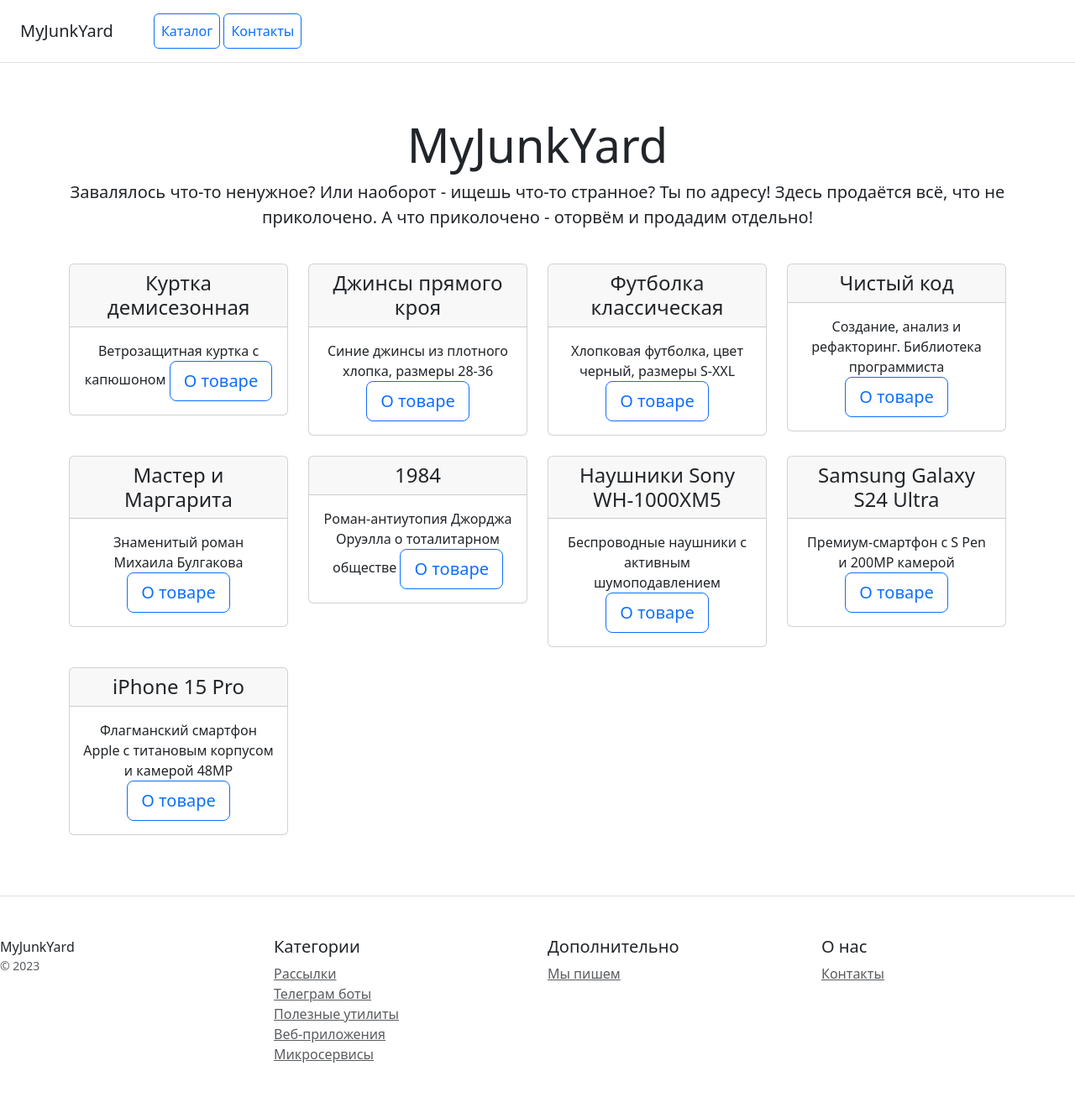
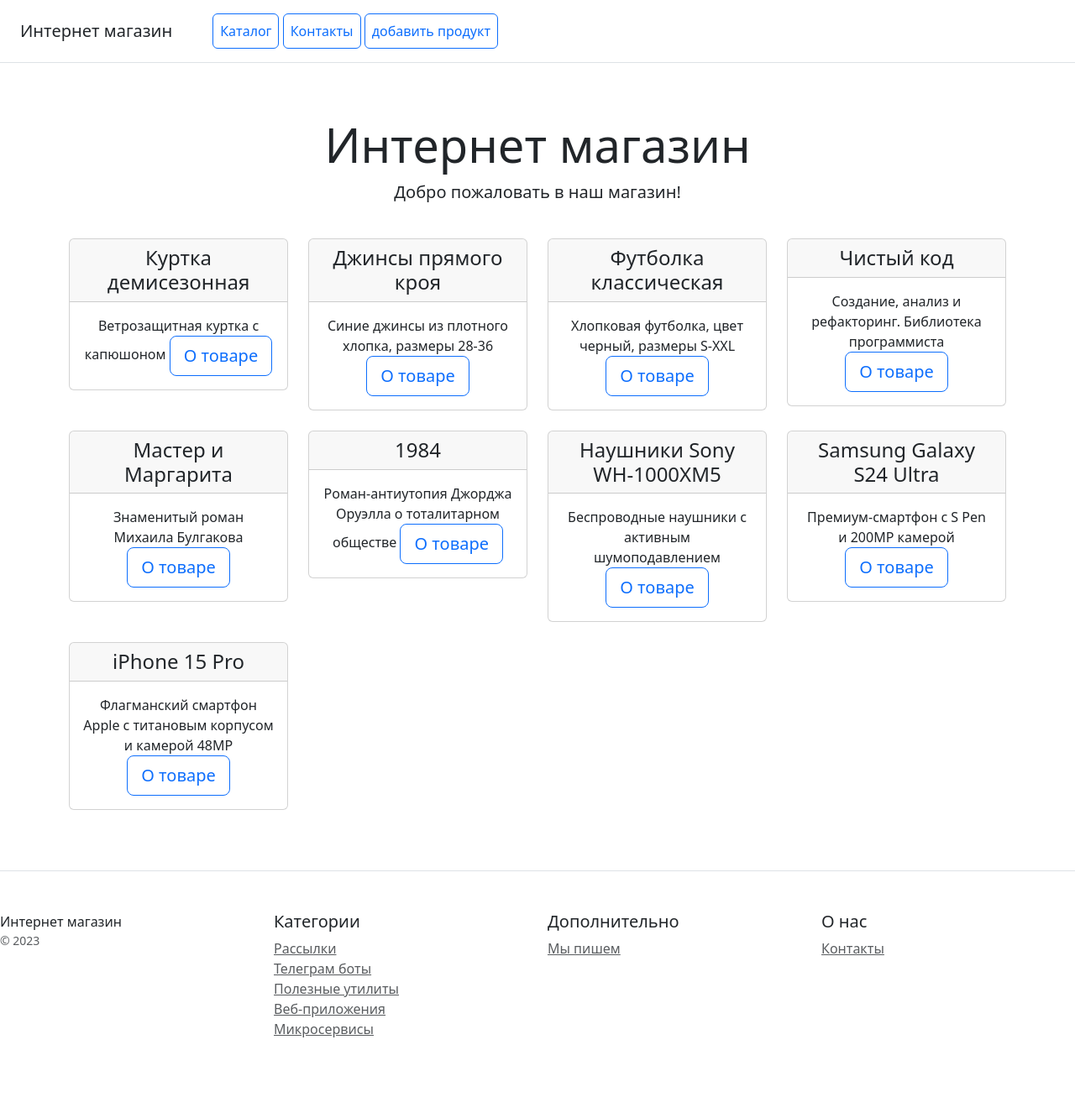
Before and after one commit to semyon-shtelman/djangoProject, a Django app: page / in a window 1280 px wide. Shown: the whole page at 84% size. After the commit the page ends 1236 px from the top, so only its background shows below. Run offline with Django 5.2, Linux system fonts and the light colour scheme; data comes from the database, SQL or seed files in the repository; some libraries are stand-ins or nearby versions.

Commit message:
Update catalog templates structure

```diff
--- a/catalog/templates/catalog/base.html
+++ b/catalog/templates/catalog/base.html
@@ -8,6 +8,7 @@
 
 </head>
 <body>
+{% include 'catalog/includes/header.html' %}
 {% block content %} {% endblock %}
 {% include 'catalog/includes/footer.html' %}
 <script type="text/javascript" src="/static/catalog/js/bootstrap.min.js"></script>
--- a/catalog/templates/catalog/contacts.html
+++ b/catalog/templates/catalog/contacts.html
@@ -3,7 +3,6 @@
 {% block title %}Контакты{% endblock %}
 
 {% block content %}
-{% include 'catalog/includes/header.html' %}
 <div class="pricing-header px-3 py-3 pt-md-5 pb-md-4 mx-auto text-center">
     <h1 class="display-4">Контакты</h1>
 </div>
--- a/catalog/templates/catalog/includes/footer.html
+++ b/catalog/templates/catalog/includes/footer.html
@@ -1,7 +1,7 @@
  <footer class="pt-4 my-md-5 pt-md-5 border-top">
         <div class="row">
             <div class="col-12 col-md">
-                MyJunkYard
+                Интернет магазин
                 <small class="d-block mb-3 text-muted">&copy; 2023</small>
             </div>
             <div class="col-6 col-md">
--- a/catalog/templates/catalog/includes/header.html
+++ b/catalog/templates/catalog/includes/header.html
@@ -1,9 +1,10 @@
 <header>
     <div class="d-flex flex-column flex-md-row align-items-center p-3 px-md-4 mb-3 bg-white border-bottom box-shadow">
-    <h5 class="my-0 mr-md-auto font-weight-normal">MyJunkYard</h5>
+    <h5 class="my-0 mr-md-auto font-weight-normal">Интернет магазин </h5>
     <nav class="ms-5">
         <a class="p-2 btn btn-outline-primary" href="/">Каталог</a>
-        <a class="p-2 btn btn-outline-primary" href="/contacts/">Контакты</a>
+        <a class="p-2 btn btn-outline-primary" href="{% url 'catalog:contacts' %}">Контакты</a>
+        <a class="p-2 btn btn-outline-primary" href="{% url 'catalog:product_create' %}">добавить продукт</a>
     </nav>
     </div>
 </header>
--- a/catalog/templates/catalog/home.html
+++ b/catalog/templates/catalog/product_list.html
@@ -2,13 +2,9 @@
 
 {%block title%}Главная страница{% endblock %}
 {% block content %}
-{% include 'catalog/includes/header.html' %}
 <div class="pricing-header px-3 py-3 pt-md-5 pb-md-4 mx-auto text-center">
-    <h1 class="display-4">MyJunkYard</h1>
-    <p class="lead">Завалялось что-то ненужное? Или наоборот - ищешь что-то странное?
-        Ты по адресу! Здесь продаётся всё, что не приколочено.
-        А что приколочено - оторвём и продадим отдельно!
-    </p>
+    <h1 class="display-4">Интернет магазин</h1>
+    <p class="lead">Добро пожаловать в наш магазин!</p>
 </div>
 
 <div class="container">
```
Also changed, not shown: catalog/templates/catalog/product_confirm_delete.html (added, +14 -0 lines), catalog/templates/catalog/product_detail.html (+4 -4 lines), catalog/templates/catalog/product_form.html (added, +14 -0 lines).
